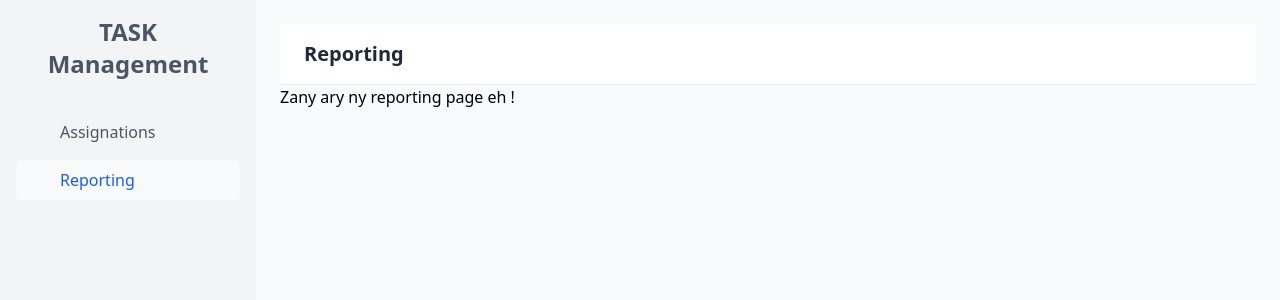
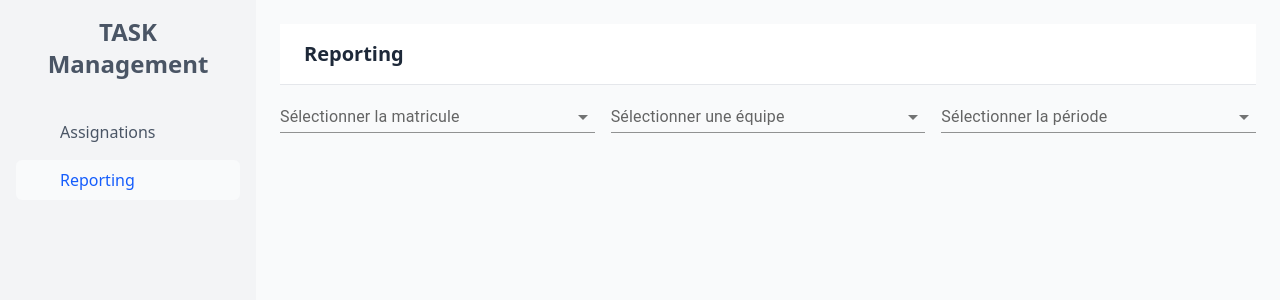
Before and after one commit to DelonRaveloo/devhub-test, a React (Vite) app: page /reporting in a window 1280 px wide. Shown: the top 300 px of the page. Built offline with nearby package versions, Linux system fonts and the light colour scheme; some icons are missing.

Commit message:
Liste déroulante Reporting fini

```diff
--- a/src/pages/Assignations.jsx
+++ b/src/pages/Assignations.jsx
@@ -5,7 +5,6 @@ export default function Assignations() {
         <>
             <Header title={"Assignations"} />
             <div>
-                <p>Zany ary ny assignations page eh !</p>
             </div>
         </>
     );
--- a/src/pages/Home.jsx
+++ /dev/null
@@ -1,10 +0,0 @@
-import Sidebar from '../components/Sidebar';
-
-export default function Home() {
-  return (
-    <div>
-      <h1>Welcome to the Home Page</h1>
-      <p>This is the main landing page of the application.</p>
-    </div>
-  );
-}
--- a/src/pages/Reporting.jsx
+++ b/src/pages/Reporting.jsx
@@ -1,11 +1,68 @@
 import Header from "../components/Header";
+import Select from '@mui/material/Select';
+import MenuItem from '@mui/material/MenuItem';
+import * as React from 'react';
+import InputLabel from '@mui/material/InputLabel';
+import FormControl from '@mui/material/FormControl';
 
 export default function Reporting() {
+    const [matricule, setMatricule] = React.useState('');
+    const handleChangeMatricule = (event) => {
+        setMatricule(event.target.value);
+    };
+
+    const [equipe, setEquipe] = React.useState('');
+    const handleChangeEquipe = (event) => {
+        setEquipe(event.target.value);
+    };
+
+    const [periode, setPeriode] = React.useState('');
+    const handleChangePeriode = (event) => {
+        setPeriode(event.target.value);
+    };
     return (
         <>
             <Header title={"Reporting"} />
-            <div>
-                <p>Zany ary ny reporting page eh !</p>
+            <div className="flex flex-wrap gap-4">
+                <FormControl
+                    variant="standard"
+                    sx={{ minWidth: 250, flex: "1 1 250px" }}
+                >
+                    <InputLabel>Sélectionner la matricule</InputLabel>
+                    <Select value={matricule} onChange={handleChangeMatricule}>
+                    <MenuItem value="">EFFACER</MenuItem>
+                    <MenuItem value="Andrianina">Andrianina</MenuItem>
+                    <MenuItem value="John">John</MenuItem>
+                    <MenuItem value="Jeanne">Jeanne</MenuItem>
+                    </Select>
+                </FormControl>
+
+                <FormControl
+                    variant="standard"
+                    sx={{ minWidth: 250, flex: "1 1 250px" }}
+                >
+                    <InputLabel>Sélectionner une équipe</InputLabel>
+                    <Select value={equipe} onChange={handleChangeEquipe}>
+                    <MenuItem value="">EFFACER</MenuItem>
+                    <MenuItem value="Support">Support</MenuItem>
+                    <MenuItem value="Branchless">Branchless</MenuItem>
+                    <MenuItem value="Co">Co</MenuItem>
+                    </Select>
+                </FormControl>
+
+                <FormControl
+                    variant="standard"
+                    sx={{ minWidth: 250, flex: "1 1 250px" }}
+                >
+                    <InputLabel>Sélectionner la période</InputLabel>
+                    <Select value={periode} onChange={handleChangePeriode}>
+                    <MenuItem value="">EFFACER</MenuItem>
+                    <MenuItem value="Cette semaine">Cette semaine</MenuItem>
+                    <MenuItem value="Ce mois-ci">Ce mois-ci</MenuItem>
+                    <MenuItem value="Cette année">Cette année</MenuItem>
+                    <MenuItem value="Date précise">Date précise</MenuItem>
+                    </Select>
+                </FormControl>
             </div>
         </>
     );
```
